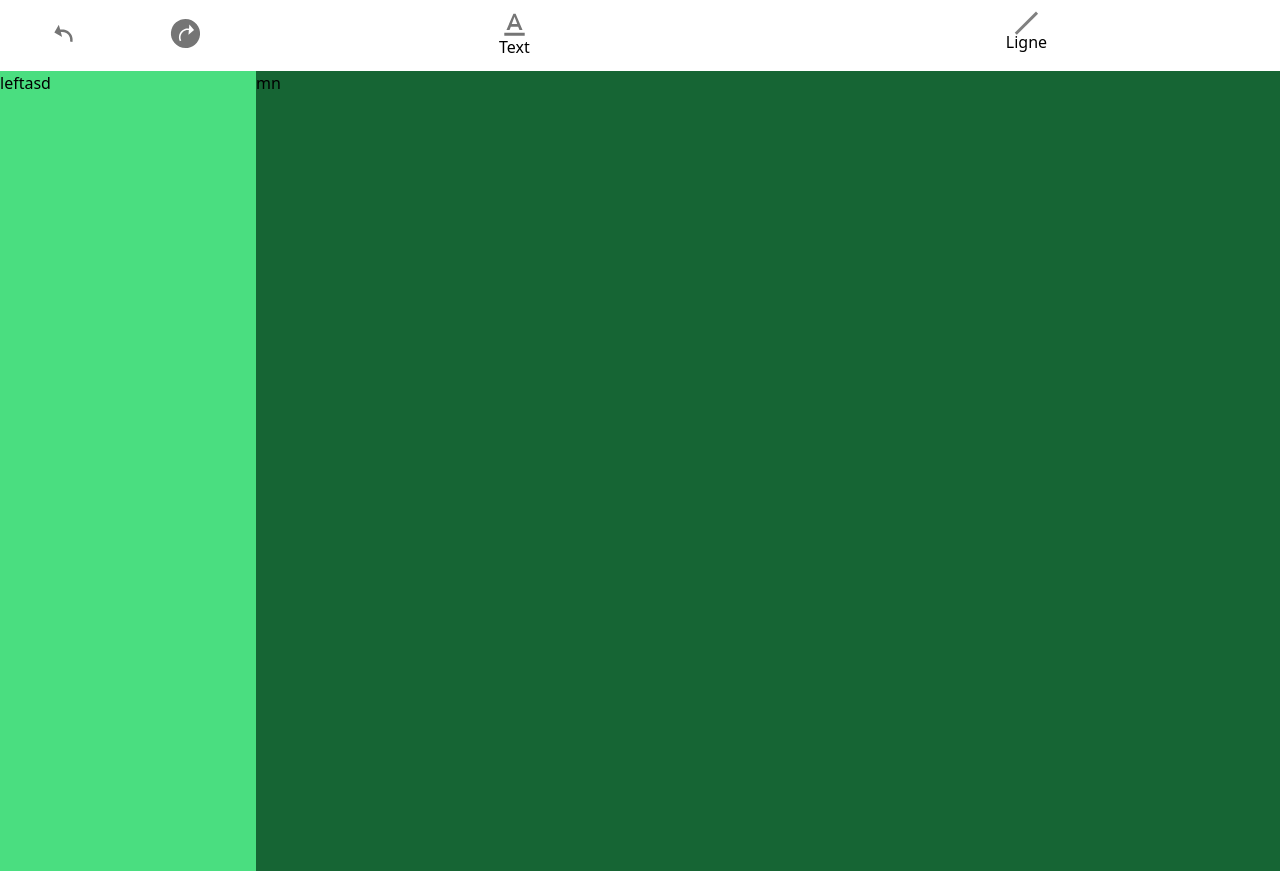
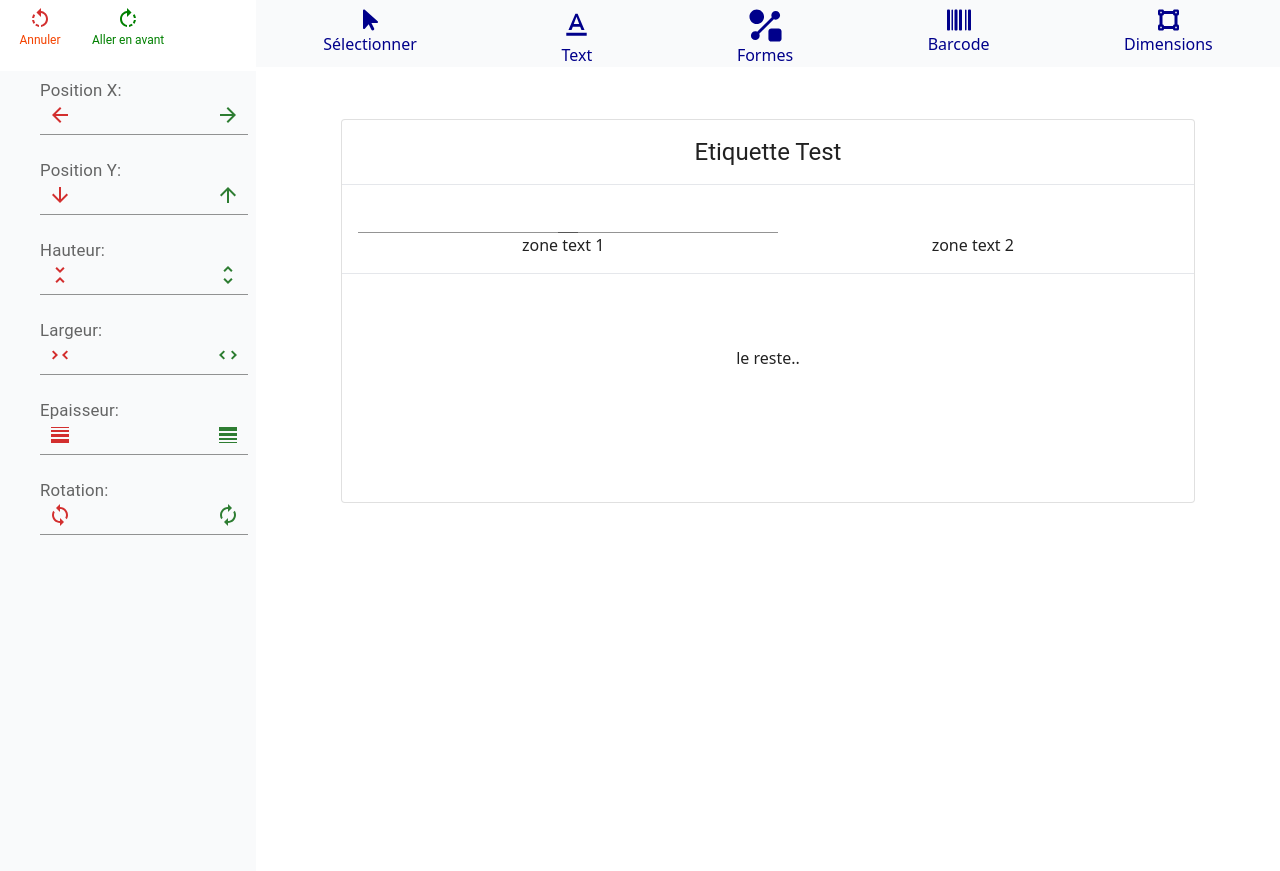
Before and after one commit to mmedtal/etiquette-de-palette-1, a React (Create React App) app: page / in a window 1280 px wide. Built offline with nearby package versions, Linux system fonts and the light colour scheme.

Commit message:
avant l'installation de reduxe

```diff
--- a/package.json
+++ b/package.json
@@ -5,6 +5,11 @@
   "dependencies": {
     "@emotion/react": "^11.11.4",
     "@emotion/styled": "^11.11.5",
+    "@fortawesome/fontawesome-svg-core": "^6.5.2",
+    "@fortawesome/free-brands-svg-icons": "^6.5.2",
+    "@fortawesome/free-regular-svg-icons": "^6.5.2",
+    "@fortawesome/free-solid-svg-icons": "^6.5.2",
+    "@fortawesome/react-fontawesome": "^0.2.0",
     "@mui/icons-material": "^5.15.15",
     "@mui/material": "^5.15.15",
     "@testing-library/jest-dom": "^5.17.0",
--- a/src/App.jsx
+++ b/src/App.jsx
@@ -1,8 +1,9 @@
-import logo from './logo.svg';
 import './App.css';
 import LayoutComponent from './components/layout/Layout';
 import TopLeftCorner from './components/interface/topLeftCorner/TopLeftCorner';
 import Header from './components/interface/header/Header';
+import Main from './components/interface/main/Main';
+import LeftAside from './components/interface/leftAside/LeftAside';
 
 function App() {
   return (
@@ -16,11 +17,11 @@ function App() {
       </div>
 
       <div>
-        leftasd
+        <LeftAside/>
       </div>
 
       <div>
-        mn
+        <Main/>
       </div>
     </LayoutComponent>
   );
--- /dev/null
+++ b/src/components/helpers/ModifyPropertiesInput.jsx
@@ -0,0 +1,38 @@
+import { ArrowDownward, ArrowUpward } from "@mui/icons-material";
+import { IconButton, TextField } from "@mui/material";
+
+export default function ModifyPropertiesInput(props){
+
+
+
+
+    return(
+        <TextField
+
+            type="number"
+            variant="standard"
+            label={props.label}
+            InputLabelProps={{
+                style:{fontSize:"140%"}
+            }}
+            InputProps={{
+                endAdornment:<IconButton onClick={()=>alert("cc")}>
+                    {/* <ArrowDownward color="error"/> */}
+                    {props.rightIcon}
+                </IconButton>,
+                startAdornment:<IconButton>
+                    {/* <ArrowUpward color="success"/> */}
+                    {props.leftIcon}
+                </IconButton>
+            }}
+
+            // pour centrer le text à l'intérieur
+            inputProps={{
+                style:{textAlign:"center",fontSize:"120%"},
+
+            }}
+        >
+
+        </TextField>
+    )
+}
--- a/src/components/interface/header/Header.jsx
+++ b/src/components/interface/header/Header.jsx
@@ -1,6 +1,9 @@
-import { TextFormat } from "@mui/icons-material";
+import { ShapeLine, TextFormat } from "@mui/icons-material";
 import { IconButton } from "@mui/material";
 import HeaderIcon from "./Icon";
+import { FontAwesomeIcon } from "@fortawesome/react-fontawesome";
+import { faArrowPointer, faBarcode, faFont, faHouse, faICursor, faSlash, faVectorSquare } from "@fortawesome/free-solid-svg-icons";
+import { faFileText } from "@fortawesome/free-regular-svg-icons";
 
 export default function Header(props){
 
@@ -8,14 +11,30 @@ export default function Header(props){
 
 
     return(
-        <div className="flex justify-around">
+        <div className="flex justify-around ">
+            <HeaderIcon text="Sélectionner">
+                {/* <TextFormat fontSize="large"/> */}
+                <FontAwesomeIcon icon={faArrowPointer}/>
+            </HeaderIcon>
+
             <HeaderIcon text="Text">
                 <TextFormat fontSize="large"/>
+                {/* <FontAwesomeIcon icon={faFont}/> */}
             </HeaderIcon>
 
-            <HeaderIcon text="Ligne">
-                <div style={{height:"30px",width:"2.5px",backgroundColor:"grey",transform:"rotate(45deg)"}}>
-                </div>
+            <HeaderIcon text="Formes">
+                {/* <div style={{height:"30px",width:"2.5px",backgroundColor:"grey",transform:"rotate(45deg)"}}>
+                </div> */}
+                {/* <FontAwesomeIcon icon={faSlash}/> */}
+                <ShapeLine fontSize="large"/>
+            </HeaderIcon>
+
+            <HeaderIcon text="Barcode">
+                <FontAwesomeIcon icon={faBarcode}/>
+            </HeaderIcon>
+
+            <HeaderIcon text="Dimensions">
+                <FontAwesomeIcon icon={faVectorSquare}/>
             </HeaderIcon>
 
         </div>
--- a/src/components/interface/header/Icon.jsx
+++ b/src/components/interface/header/Icon.jsx
@@ -8,10 +8,10 @@ export default function HeaderIcon(props){
 
     return(
         <div className="flex flex-col">
-            <IconButton>
+            <IconButton sx={{color:"darkblue"}}>
                     {props.children}
             </IconButton>
-            <div className="text-center -mt-4">
+            <div className="text-center -mt-2 font-light" style={{color:"darkblue",fontFamily:""}}>
                 {props.text}
             </div>
         </div>
--- /dev/null
+++ b/src/components/interface/leftAside/LeftAside.jsx
@@ -0,0 +1,57 @@
+import { ArrowDownward, ArrowUpward, Autorenew, LineWeight, Loop, TextRotationNone, UnfoldLess, UnfoldMore, VerticalAlignBottom, VerticalAlignTop } from "@mui/icons-material";
+import ModifyPropertiesInput from "../../helpers/ModifyPropertiesInput";
+
+export default function LeftAside(props){
+
+
+
+
+
+    return(
+        <div className="p-2 pl-10 flex-col space-y-6">
+
+            <ModifyPropertiesInput label="Position X:"
+
+                leftIcon={<ArrowDownward color="error" style={{ transform: 'rotate(90deg)' }}/>}
+                rightIcon={<ArrowUpward color="success"style={{ transform: 'rotate(90deg)' }}/>}
+            />
+
+
+            <ModifyPropertiesInput label="Position Y:"
+
+            // leftIcon={<TextRotationNone color="error" style={{ transform: 'scaleX(-1)' }}/>}
+            // rightIcon={<TextRotationNone color="success"/>}
+                leftIcon={<ArrowDownward color="error" />}
+                rightIcon={<ArrowUpward color="success"/>}
+            />
+
+            <ModifyPropertiesInput label="Hauteur:"
+
+                // leftIcon={<VerticalAlignBottom color="error"/>}
+                // rightIcon={<VerticalAlignTop   color="success"/>}
+                leftIcon={<UnfoldLess color="error" />}
+                rightIcon={<UnfoldMore color="success"/>}
+            />
+
+            <ModifyPropertiesInput label="Largeur:"
+
+                leftIcon={<UnfoldLess color="error"     style={{ transform: 'rotate(90deg)' }}/>}
+                rightIcon={<UnfoldMore color="success"  style={{ transform: 'rotate(90deg)' }}/>}
+            />
+
+            <ModifyPropertiesInput label="Epaisseur:"
+
+                leftIcon={<LineWeight color="error" style={{ transform: 'rotate(180deg)' }}/>}
+                rightIcon={<LineWeight color="success"/>}
+            />
+
+            <ModifyPropertiesInput label="Rotation:"
+
+                leftIcon={<Loop color="error" />}
+                rightIcon={<Autorenew color="success"/>}
+
+            />
+
+        </div>
+    )
+}
--- /dev/null
+++ b/src/components/interface/main/Main.jsx
@@ -0,0 +1,36 @@
+import { Card, CardContent, CardHeader, TextField } from "@mui/material";
+
+export default function Main(props){
+
+
+
+
+    return(
+        <div className="flex justify-around mt-12">
+            <Card variant="outlined" className="w-5/6 h-96" elevation={12}>
+                <CardHeader title="Etiquette Test" className="text-center"/>
+                <hr />
+                <CardContent>
+                    <TextField variant="standard"/>
+                    <TextField variant="standard" style={{marginLeft:"-20px"}}/>
+                    <div className="flex justify-around">
+                        <div>
+                            zone text 1
+                        </div>
+
+                        <div>
+                            zone text 2
+                        </div>
+                    </div>
+                </CardContent>
+                <hr />
+                <br />
+                <br />
+                <br />
+                <div className="text-center">
+                    le reste..
+                </div>
+            </Card>
+        </div>
+    )
+}
--- a/src/components/interface/topLeftCorner/TopLeftCorner.jsx
+++ b/src/components/interface/topLeftCorner/TopLeftCorner.jsx
@@ -1,4 +1,7 @@
-import { NextPlan, Redo, UTurnLeft, UTurnRight, Undo } from '@mui/icons-material'
+import { faRotateLeft, faRotateRight } from '@fortawesome/free-solid-svg-icons'
+import { FontAwesomeIcon } from '@fortawesome/react-fontawesome'
+import { NextPlan, Redo, RotateLeft, RotateRight, UTurnLeft, UTurnRight, Undo, Update } from '@mui/icons-material'
+import { BottomNavigation, BottomNavigationAction } from '@mui/material'
 import IconButton from '@mui/material/IconButton'
 export default function TopLeftCorner(props){
 
@@ -6,14 +9,25 @@ export default function TopLeftCorner(props){
 
 
     return(
-        <div className='flex justify-around'>
-            <IconButton >
-                <Undo fontSize='medium' style={{ transform: 'rotate(30deg)' }}/>
-            </IconButton>
+        <div className='flex text-left'>
+            {/* 2<IconButton > */}
+                {/* 1 <Undo fontSize='medium' style={{ transform: 'rotate(30deg)' }} textDecoration="dd"/> */}
+                {/* 1<RotateLeft fontSize='large' style={{ transform: 'rotate(0deg)' }}/> */}
+                {/* 2 <FontAwesomeIcon icon={faRotateLeft}/> */}
+            {/* 2</IconButton> */}
 
-            <IconButton>
-                <NextPlan fontSize='large' style={{ transform: 'rotate(-40deg)' }}/>
-            </IconButton>
+            {/* 2<IconButton> */}
+                {/* 2<FontAwesomeIcon icon={faRotateRight}/> */}
+
+                {/* 1<RotateRight fontSize='large' style={{ transform: 'rotate(0deg)' }}/> */}
+            {/* 2</IconButton> */}
+
+            <BottomNavigation showLabels >
+                <BottomNavigationAction sx={{color:"#f44300"}} label="Annuler" icon={<RotateLeft color='error'/>}/>
+            </BottomNavigation>
+            <BottomNavigation showLabels>
+                <BottomNavigationAction sx={{ color:"green"}} label="Aller en avant" icon={<RotateRight/>}/>
+            </BottomNavigation>
         </div>
     )
 }
--- a/src/components/layout/Layout.jsx
+++ b/src/components/layout/Layout.jsx
@@ -10,11 +10,11 @@ export default function LayoutComponent({children}){
         <div>
             <div className="flex mb-1">
 
-                <div className="w-1/5 p-2">
+                <div className="w-1/5 ">
                     {topLeftCorner}
                 </div>
 
-                <div className="w-4/5">
+                <div className="w-4/5 bg-gray-50" >
                     {header}
                 </div>
 
@@ -23,11 +23,11 @@ export default function LayoutComponent({children}){
 
             <div className="flex">
 
-                <div className="w-1/5 h-screen bg-green-400">
+                <div className="w-1/5 h-screen bg-gray-50">
                     {leftAside}
                 </div>
 
-                <div className="w-4/5 h-screen bg-green-800">
+                <div className="w-4/5 h-screen">
                     {main}
                 </div>
 
```
Also changed, not shown: 1 other file (tests, documents, lock files or other folders).
